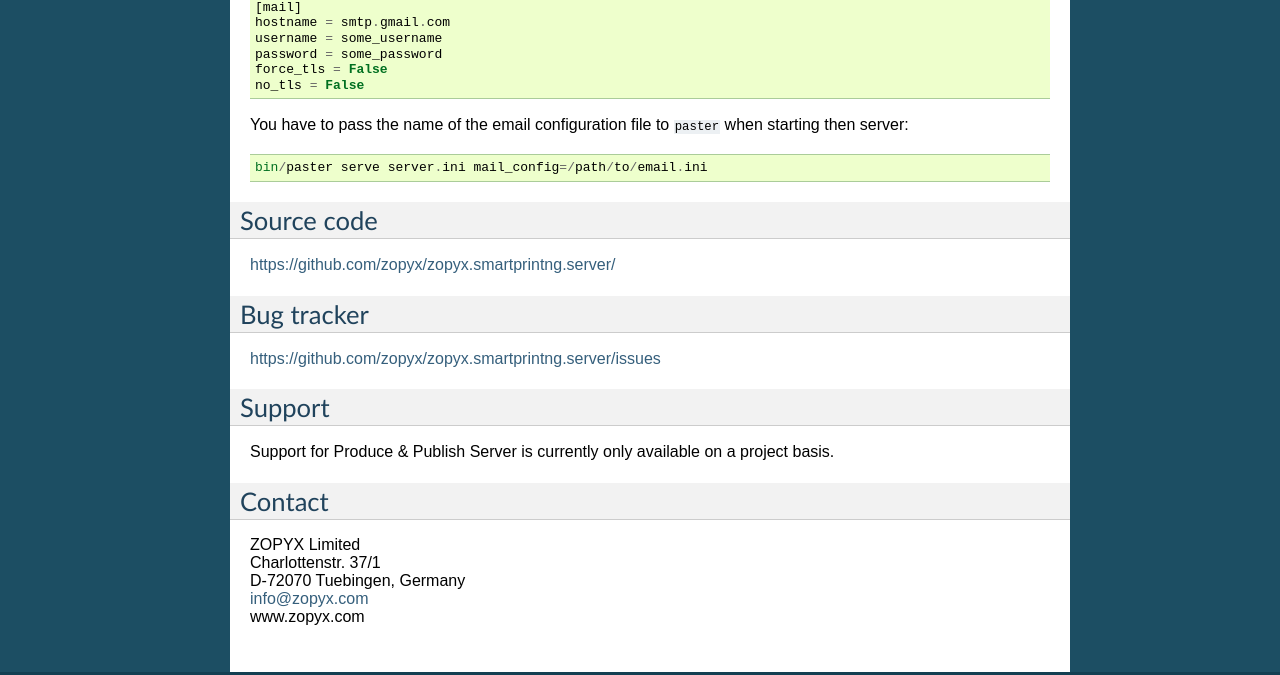
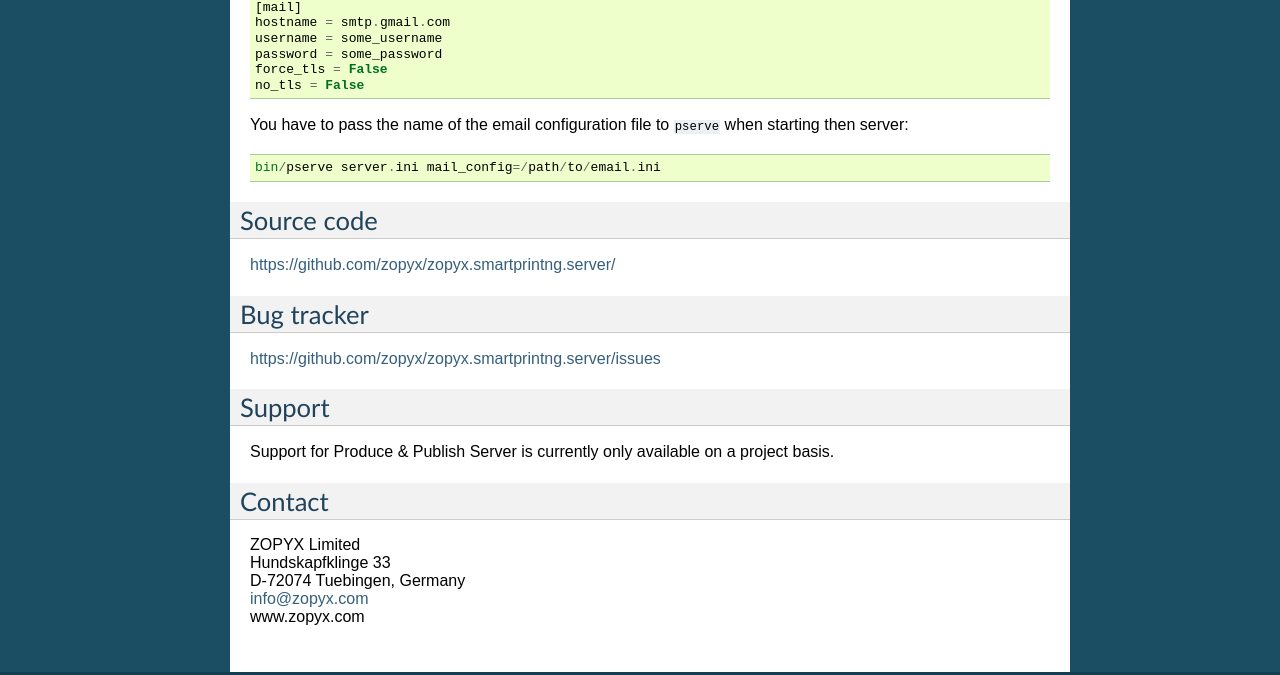
Before and after one commit to zopyx/zopyx.smartprintng.server, a Sphinx documentation site: the page built from docs/source/README.rst, in a window 1280 px wide and 900 px high, scrolled down 1702 px. Shown: the part 166-841 px from the top of the window. Built offline with Sphinx 7.4.7, drawn with Linux system fonts in a browser that asks for light colours; some of the changed text lies outside the part shown.

```diff
--- a/docs/source/HISTORY.rst
+++ b/docs/source/HISTORY.rst
@@ -1,5 +1,9 @@
 Changelog
 =========
+
+1.1.2 (2012/10/14)
+------------------
+* documentation updated
 
 1.1.1 (2012/02/03)
 ------------------
--- a/docs/source/README.rst
+++ b/docs/source/README.rst
@@ -45,11 +45,11 @@ Installation
 
 - start the server (in foreground)::
 
-    bin/paster serve server.ini
+    bin/pserve server.ini
 
 - or start it in background::
 
-    bin/paster serve server.ini  --daemon
+    bin/pserve server.ini  --daemon
 
 Upgrading
 ---------
@@ -110,10 +110,10 @@ configured through a dedicated configuration file. An ``email.ini`` may look lik
     force_tls = False
     no_tls = False
 
-You have to pass the name of the email configuration file to ``paster`` when starting
+You have to pass the name of the email configuration file to ``pserve`` when starting
 then server::
 
-    bin/paster serve server.ini mail_config=/path/to/email.ini
+    bin/pserve server.ini mail_config=/path/to/email.ini
 
 Source code
 -----------
@@ -135,7 +135,7 @@ Contact
 -------
 
 | ZOPYX Limited
-| Charlottenstr. 37/1
-| D-72070 Tuebingen, Germany
+| Hundskapfklinge 33
+| D-72074 Tuebingen, Germany
 | info@zopyx.com
 | www.zopyx.com
--- a/setup.py
+++ b/setup.py
@@ -8,9 +8,9 @@ import os
 from setuptools import setup, find_packages
 
 if sys.version_info < (2,6):
-    raise RuntimeError('Please use Python 2.6.X')
+    raise RuntimeError('Please use Python 2.6.X or 2.7.X')
 
-version = '1.1.1'
+version = '1.1.2'
 
 setup(name='zopyx.smartprintng.server',
       version=version,
```
